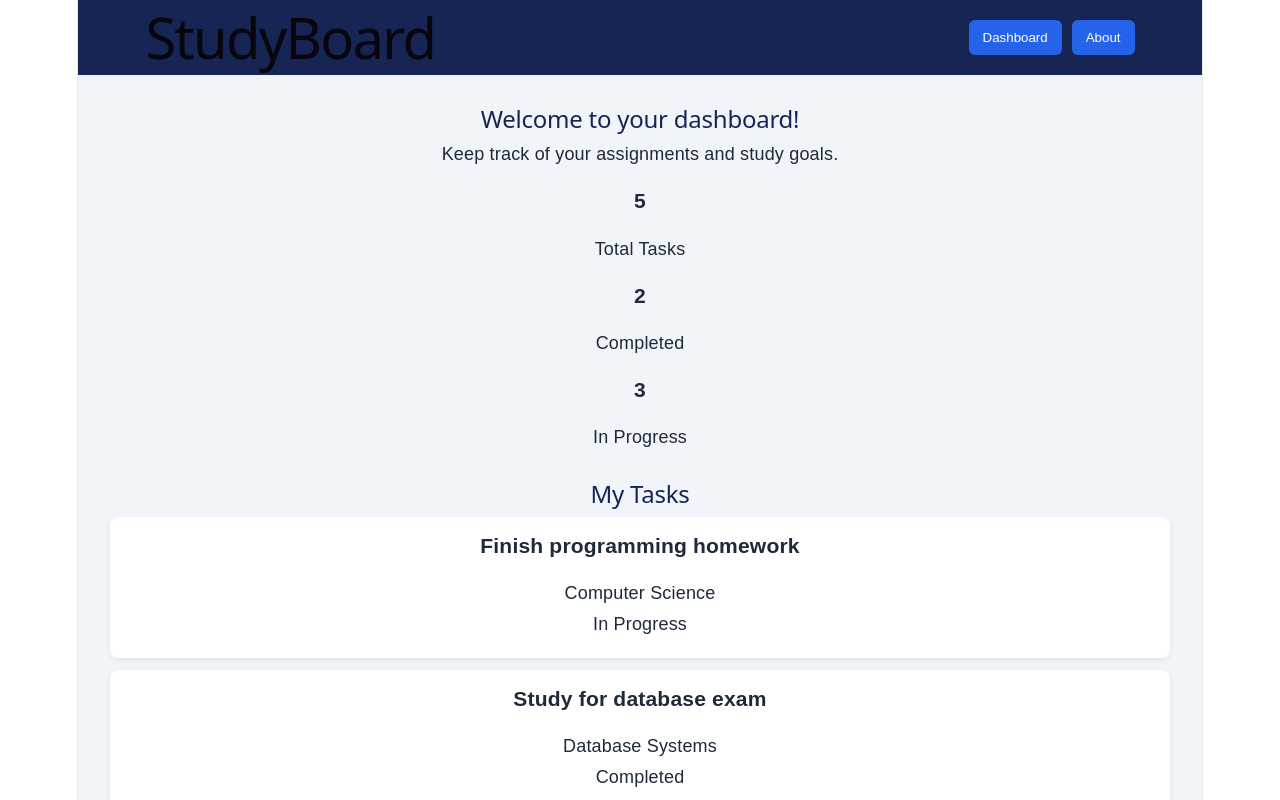
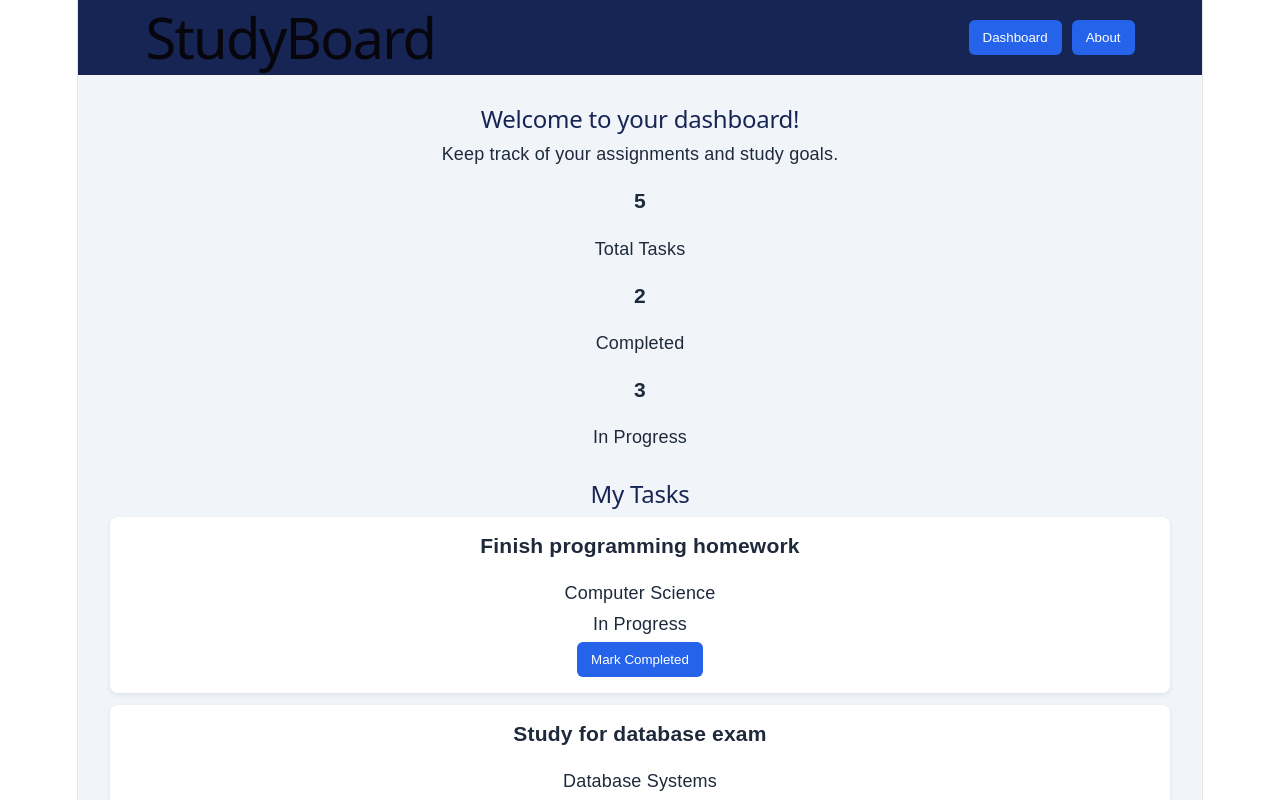
Before and after one commit to nchaudary81/studyboard, a React (Vite) app: page / in a window 1280 px wide. Shown: the top 800 px of the page. Built offline with nearby package versions, Linux system fonts and the light colour scheme.

Commit message:
Add task completion state

```diff
--- a/src/components/TaskList.jsx
+++ b/src/components/TaskList.jsx
@@ -1,10 +1,21 @@
+import { useState } from 'react'
 
 function TaskList() {
-  const tasks = [
+  const [tasks, setTasks] = useState([
     { id: 1, title: 'Finish programming homework', subject: 'Computer Science', completed: false },
     { id: 2, title: 'Study for database exam', subject: 'Database Systems', completed: true },
     { id: 3, title: 'Complete project proposal', subject: 'Internet Programming', completed: false }
-  ]
+  ])
+
+  function toggleTask(id) {
+    setTasks(
+      tasks.map((task) =>
+        task.id === id
+          ? { ...task, completed: !task.completed }
+          : task
+      )
+    )
+  }
 
   return (
     <section className="task-list">
@@ -15,6 +26,10 @@ function TaskList() {
           <h3>{task.title}</h3>
           <p>{task.subject}</p>
           <p>{task.completed ? 'Completed' : 'In Progress'}</p>
+
+          <button onClick={() => toggleTask(task.id)}>
+            {task.completed ? 'Mark In Progress' : 'Mark Completed'}
+          </button>
         </div>
       ))}
     </section>
```
